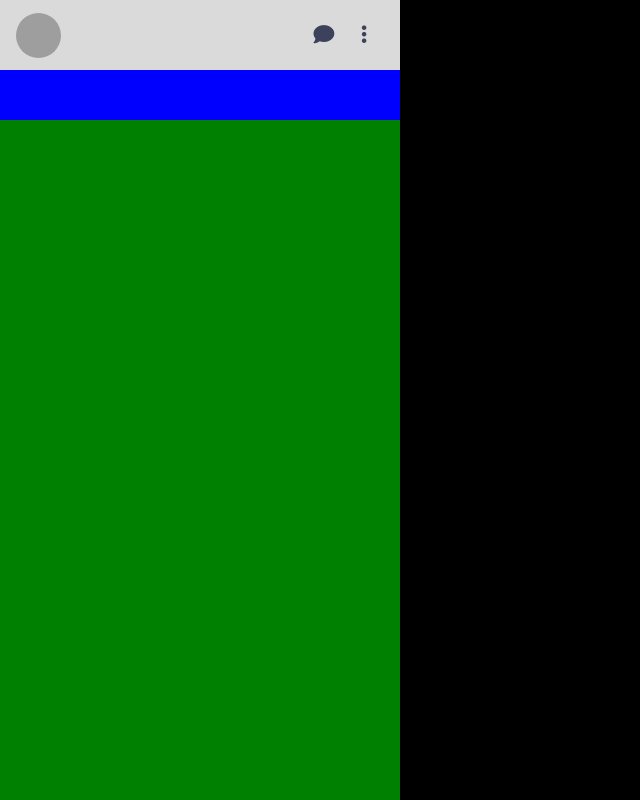
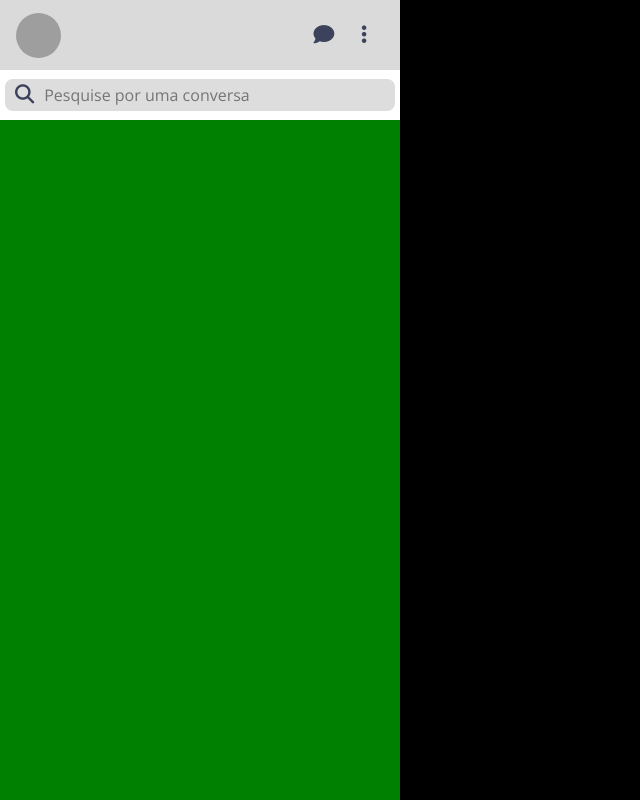
Before and after one commit to mytionbr/reallive-client, an Angular app: page /app in a window 1280 px wide. Shown: the whole page, without its empty margins (0-640 px from the left). Built offline with nearby package versions, Linux system fonts and the light colour scheme; grey boxes are pictures that could not be loaded.

Commit message:
add search box to sidebar

```diff
--- /dev/null
+++ b/src/app/components/web-app/search-box/search-box.component.html
@@ -0,0 +1,4 @@
+<div class="search-box">
+    <i class="fa-solid fa-magnifying-glass"></i>
+    <input type="text" placeholder="Pesquise por uma conversa">
+</div>
--- /dev/null
+++ b/src/app/components/web-app/search-box/search-box.component.scss
@@ -0,0 +1,26 @@
+@import '../../../../styles/variables.scss';
+
+.search-box{
+    display: flex;
+    align-items: center;
+    width: 390px;
+    padding: 5px 10px;
+    background-color: $grey-light;
+    border-radius: 8px;
+
+    input {
+        background-color: transparent;
+        border: none;
+        outline: none;
+        font-size: 1rem;
+        width: 100%;
+    }
+
+    i {
+        font-size: 1.2rem;
+        color: $grey-dark;
+        margin-right: 10px;
+        cursor: pointer;
+    }
+
+}
--- /dev/null
+++ b/src/app/components/web-app/search-box/search-box.component.ts
@@ -0,0 +1,15 @@
+import { Component, OnInit } from '@angular/core';
+
+@Component({
+  selector: 'app-search-box',
+  templateUrl: './search-box.component.html',
+  styleUrls: ['./search-box.component.scss']
+})
+export class SearchBoxComponent implements OnInit {
+
+  constructor() { }
+
+  ngOnInit(): void {
+  }
+
+}
--- a/src/app/components/web-app/sidebar/sidebar.component.html
+++ b/src/app/components/web-app/sidebar/sidebar.component.html
@@ -4,8 +4,8 @@
             <app-sidebar-header></app-sidebar-header>
         </app-header>
     </div>
-    <div class="search-box">
-
+    <div class="search-box-container">
+        <app-search-box></app-search-box>
     </div>
     <div class="channels">
 
--- a/src/app/components/web-app/sidebar/sidebar.component.scss
+++ b/src/app/components/web-app/sidebar/sidebar.component.scss
@@ -1,3 +1,4 @@
+@import '../../../../styles/variables.scss';
 
 .sidebar {
     width: 100%;
@@ -11,9 +12,13 @@
         grid-area: header;
     }
 
-    .search-box {
+    .search-box-container {
         grid-area: search-box;
-        background-color: blue;
+        width: 100%;
+        background-color: $white;
+        display: flex;
+        align-items: center;
+        justify-content: center;
     }
 
     .channels {
--- a/src/app/layouts/web-app/web-app.module.ts
+++ b/src/app/layouts/web-app/web-app.module.ts
@@ -7,6 +7,7 @@ import { HeaderComponent } from '../../components/web-app/header/header.componen
 import { SidebarHeaderComponent } from '../../components/web-app/sidebar-header/sidebar-header.component';
 import { ImgBoxComponent } from '../../components/web-app/img-box/img-box.component';
 import { ItemBtnComponent } from '../../components/web-app/item-btn/item-btn.component';
+import { SearchBoxComponent } from '../../components/web-app/search-box/search-box.component';
 
 
 @NgModule({
@@ -16,7 +17,8 @@ import { ItemBtnComponent } from '../../components/web-app/item-btn/item-btn.com
     HeaderComponent,
     SidebarHeaderComponent,
     ImgBoxComponent,
-    ItemBtnComponent
+    ItemBtnComponent,
+    SearchBoxComponent
 
   ],
   imports: [
--- a/src/styles/variables.scss
+++ b/src/styles/variables.scss
@@ -1,2 +1,4 @@
 $grey: #dadada;
 $grey-dark: #3C415C;
+$grey-light:#DDDDDD;
+$white: #fff;
```
Also changed, not shown: 1 other file (tests, documents, lock files or other folders).
